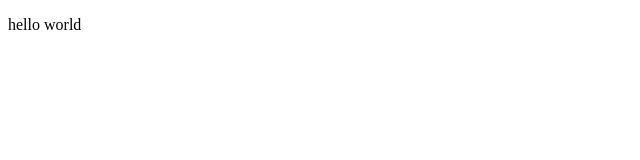
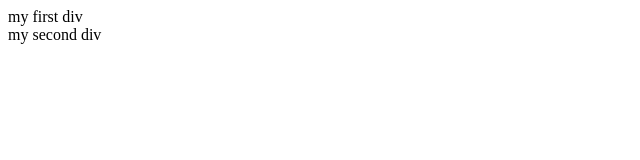
Before and after one commit to Niaz-Uddin/my-first-github-repo, a plain HTML site: page index.html in a window 1280 px wide. Shown: the whole page, without its empty margins (0-640 px from the left). Drawn offline with Linux system fonts and the light colour scheme.

Commit message:
added 2 div

```diff
--- a/index.html
+++ b/index.html
@@ -6,8 +6,12 @@
     <title>Document</title>
 </head>
 <body>
-    <p>
-        hello world
-    </p>
+    <div>
+       my first div
+    </div>
+    <div>
+       my  second div
+    </div>
+
 </body>
 </html>
```
